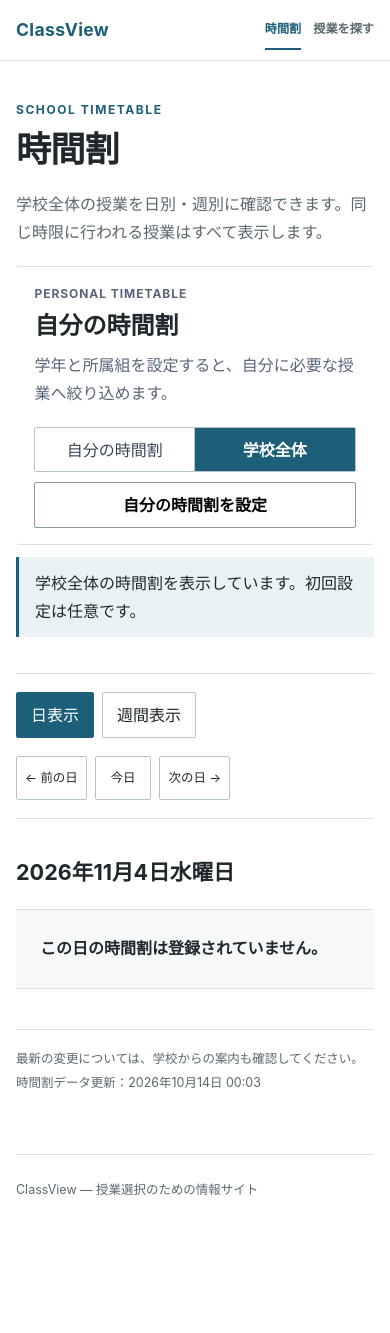
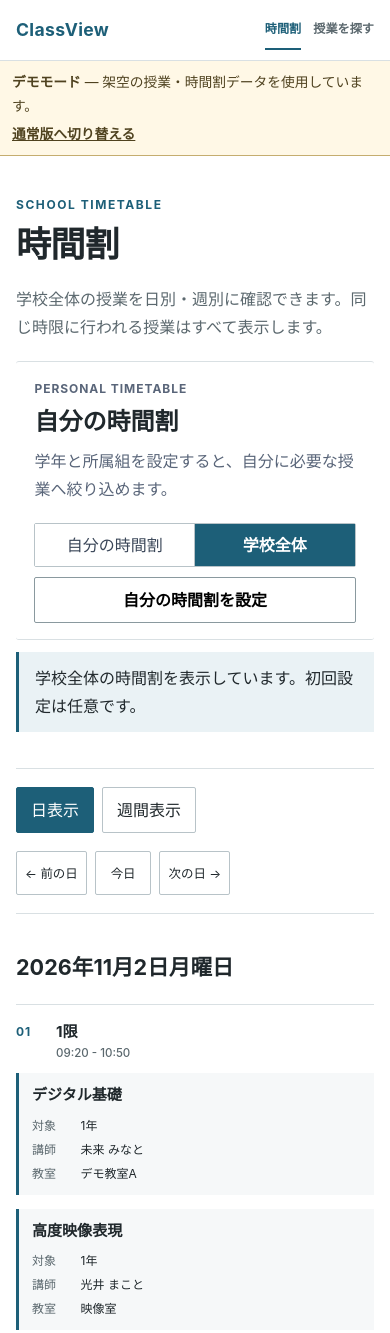
Before and after one commit to rara2g4/ClassView, a plain HTML site: page index.html in a window 390 px wide. Shown: the top 1333 px of the page. Before the commit the page ends 1237 px from the top, so only its background shows below. Drawn offline with Linux system fonts and the light colour scheme.

Commit message:
feat: add full personal timetable demo environment

```diff
--- a/css/style.css
+++ b/css/style.css
@@ -14,6 +14,28 @@
 }
 
 /* Personal timetable */
+.demo-mode-banner {
+  border-bottom: 1px solid #c5ad6f;
+  background: #fff8e6;
+  color: #4f421f;
+}
+
+.demo-mode-banner__inner {
+  display: flex;
+  width: min(100% - 40px, var(--content-width));
+  min-height: 44px;
+  align-items: center;
+  justify-content: space-between;
+  gap: 16px;
+  margin: 0 auto;
+  font-size: .86rem;
+}
+
+.demo-mode-banner p { margin: 0; }
+.demo-mode-banner a { color: inherit; font-weight: 650; }
+.demo-mode-entry { margin: .65rem 0 0; text-align: right; font-size: .82rem; }
+.demo-mode-entry a { color: var(--color-accent); }
+
 .personal-timetable-controls {
   display: flex;
   align-items: center;
@@ -146,6 +168,8 @@
 .personal-conflict-dialog__actions { display: flex; justify-content: flex-end; gap: 8px; margin-top: 22px; }
 
 @media (max-width: 760px) {
+  .demo-mode-banner__inner { width: min(100% - 24px, var(--content-width)); align-items: flex-start; flex-direction: column; gap: 4px; padding: 9px 0; }
+  .demo-mode-entry { padding: 0 12px; text-align: left; }
   .personal-timetable-controls { align-items: stretch; flex-direction: column; border-inline: 0; }
   .personal-timetable-controls__actions { align-items: stretch; flex-direction: column; }
   .personal-mode-switch { display: grid; grid-template-columns: 1fr 1fr; }
--- /dev/null
+++ b/data/demo/courses.json
@@ -0,0 +1,24 @@
+{
+  "courses": [
+    { "id": "demo-digital-foundations", "title": "デジタル基礎", "summary": "デモ用の必修授業です。", "category": "基礎", "grade": "1年", "academicYear": "2026", "instructor": "未来 みなと", "courseType": "必修", "credits": 2, "classStyle": "講義・演習" },
+    { "id": "demo-communication-basics", "title": "コミュニケーション基礎", "summary": "デモ用の必修授業です。", "category": "基礎", "grade": "1年", "academicYear": "2026", "instructor": "青葉 つむぎ", "courseType": "必修", "credits": 1, "classStyle": "演習" },
+    { "id": "demo-visual-design", "title": "ビジュアルデザイン", "summary": "架空のデザイン演習です。", "category": "デザイン", "grade": "1年", "academicYear": "2026", "instructor": "虹野 いろは", "courseType": "選択", "credits": 2, "classStyle": "演習" },
+    { "id": "demo-game-prototyping", "title": "ゲームプロトタイピング", "summary": "架空のゲーム制作演習です。", "category": "ゲーム", "grade": "1年", "academicYear": "2026", "instructor": "星見 レン", "courseType": "選択", "credits": 2, "classStyle": "演習" },
+    { "id": "demo-cross-media", "title": "クロスメディア制作", "summary": "複数曜日を占有する競合確認用の架空授業です。", "category": "制作", "grade": "1年", "academicYear": "2026", "instructor": "湊川 すい", "courseType": "選択", "credits": 2, "classStyle": "制作" },
+    { "id": "demo-long-title", "title": "地域課題を発見しデジタル表現で解決するプロジェクト演習", "summary": "長い授業名の表示確認用です。", "category": "プロジェクト", "grade": "1年", "academicYear": "2026", "instructor": "朝凪 ひかり", "courseType": "選択", "credits": 2, "classStyle": "プロジェクト" },
+    { "id": "demo-web-creative", "title": "Webクリエイティブ", "summary": "架空のWeb制作演習です。", "category": "Web", "grade": "1年", "academicYear": "2026", "instructor": "空野 あお", "courseType": "選択", "credits": 2, "classStyle": "演習" },
+    { "id": "demo-elective-required", "title": "選択必修クリエイティブ演習", "summary": "選択必修表示の確認用です。", "category": "制作", "grade": "1年", "academicYear": "2026", "instructor": "森丘 かなで", "courseType": "選択必修", "credits": 2, "classStyle": "演習" },
+    { "id": "demo-type-unconfirmed", "title": "メディア研究", "summary": "授業区分未確認の表示確認用です。", "category": "研究", "grade": "1年", "academicYear": "2026", "instructor": "白波 しおり", "courseType": null, "credits": null, "classStyle": "講義" },
+    { "id": "demo-required-overlap", "title": "高度映像表現", "summary": "必修との競合確認用の架空授業です。", "category": "映像", "grade": "1年", "academicYear": "2026", "instructor": "光井 まこと", "courseType": "選択", "credits": 2, "classStyle": "演習" },
+    { "id": "demo-homeroom-one", "title": "1組制作ゼミ", "summary": "1年1組だけを対象とする架空授業です。", "category": "ゼミ", "grade": "1年", "academicYear": "2026", "instructor": "一ノ瀬 まい", "courseType": "選択", "credits": 1, "classStyle": "ゼミ" },
+    { "id": "demo-homeroom-two", "title": "2組制作ゼミ", "summary": "1年2組だけを対象とする架空授業です。", "category": "ゼミ", "grade": "1年", "academicYear": "2026", "instructor": "二階堂 りつ", "courseType": "選択", "credits": 1, "classStyle": "ゼミ" },
+    { "id": "demo-grade-two-required", "title": "メディア応用", "summary": "2年生向けの架空必修授業です。", "category": "メディア", "grade": "2年", "academicYear": "2026", "instructor": "月島 えん", "courseType": "必修", "credits": 2, "classStyle": "講義・演習" },
+    { "id": "demo-grade-two-elective", "title": "モーションデザイン", "summary": "2年生向けの架空選択授業です。", "category": "映像", "grade": "2年", "academicYear": "2026", "instructor": "風見 くるみ", "courseType": "選択", "credits": 2, "classStyle": "演習" },
+    { "id": "demo-grade-two-one", "title": "2年1組専門演習", "summary": "2年1組向けの架空授業です。", "category": "専門", "grade": "2年", "academicYear": "2026", "instructor": "緑川 なお", "courseType": "選択", "credits": 1, "classStyle": "演習" },
+    { "id": "demo-grade-two-two", "title": "2年2組専門演習", "summary": "2年2組向けの架空授業です。", "category": "専門", "grade": "2年", "academicYear": "2026", "instructor": "橙山 みかん", "courseType": "選択", "credits": 1, "classStyle": "演習" },
+    { "id": "demo-grade-three-required", "title": "卒業制作", "summary": "3年生向けの架空必修授業です。", "category": "制作", "grade": "3年", "academicYear": "2026", "instructor": "桜庭 かなめ", "courseType": "必修", "credits": 4, "classStyle": "制作" },
+    { "id": "demo-grade-three-elective", "title": "AI表現研究", "summary": "3年生向けの架空選択授業です。", "category": "AI", "grade": "3年", "academicYear": "2026", "instructor": "天城 こはく", "courseType": "選択", "credits": 2, "classStyle": "研究" },
+    { "id": "demo-grade-three-one", "title": "3年1組研究ゼミ", "summary": "3年1組向けの架空授業です。", "category": "ゼミ", "grade": "3年", "academicYear": "2026", "instructor": "水瀬 みお", "courseType": "選択", "credits": 1, "classStyle": "ゼミ" },
+    { "id": "demo-grade-three-two", "title": "3年2組研究ゼミ", "summary": "3年2組向けの架空授業です。", "category": "ゼミ", "grade": "3年", "academicYear": "2026", "instructor": "紫藤 ゆかり", "courseType": "選択", "credits": 1, "classStyle": "ゼミ" }
+  ]
+}
--- /dev/null
+++ b/data/demo/timetable/2026-11.json
@@ -0,0 +1,44 @@
+{
+  "schemaVersion": 1,
+  "yearMonth": "2026-11",
+  "days": {
+    "2026-11-02": [
+      { "entryId": "tt-0000000000000001", "period": 1, "courseId": "demo-digital-foundations", "subjectRaw": "デジタル基礎", "subjectName": "デジタル基礎", "subjectBaseName": "デジタル基礎", "courseVariantTags": [], "grades": [1], "gradeRaw": "1", "groupTags": [], "homeroomIds": [], "instructors": ["未来 みなと"], "rooms": ["デモ教室A"], "kind": "class", "status": "confirmed" },
+      { "entryId": "tt-0000000000000002", "period": 2, "courseId": "demo-digital-foundations", "subjectRaw": "デジタル基礎", "subjectName": "デジタル基礎", "subjectBaseName": "デジタル基礎", "courseVariantTags": [], "grades": [1], "gradeRaw": "1", "groupTags": [], "homeroomIds": [], "instructors": ["未来 みなと"], "rooms": ["デモ教室A"], "kind": "class", "status": "confirmed" },
+      { "entryId": "tt-0000000000000003", "period": 1, "courseId": "demo-required-overlap", "subjectRaw": "高度映像表現", "subjectName": "高度映像表現", "subjectBaseName": "高度映像表現", "courseVariantTags": [], "grades": [1], "gradeRaw": "1", "groupTags": [], "homeroomIds": [], "instructors": ["光井 まこと"], "rooms": ["映像室"], "kind": "class", "status": "confirmed" },
+      { "entryId": "tt-0000000000000004", "period": 3, "courseId": "demo-visual-design", "subjectRaw": "ビジュアルデザイン", "subjectName": "ビジュアルデザイン", "subjectBaseName": "ビジュアルデザイン", "courseVariantTags": [], "grades": [1], "gradeRaw": "1", "groupTags": [], "homeroomIds": [], "instructors": ["虹野 いろは"], "rooms": ["デザイン室"], "kind": "class", "status": "confirmed" },
+      { "entryId": "tt-0000000000000005", "period": 3, "courseId": "demo-cross-media", "subjectRaw": "クロスメディア制作", "subjectName": "クロスメディア制作", "subjectBaseName": "クロスメディア制作", "courseVariantTags": [], "grades": [1], "gradeRaw": "1", "groupTags": [], "homeroomIds": [], "instructors": ["湊川 すい"], "rooms": ["制作室"], "kind": "class", "status": "confirmed" },
+      { "entryId": "tt-0000000000000006", "period": 3, "courseId": "demo-long-title", "subjectRaw": "地域課題を発見しデジタル表現で解決するプロジェクト演習", "subjectName": "地域課題を発見しデジタル表現で解決するプロジェクト演習", "subjectBaseName": "地域課題を発見しデジタル表現で解決するプロジェクト演習", "courseVariantTags": [], "grades": [1], "gradeRaw": "1", "groupTags": [], "homeroomIds": [], "instructors": ["朝凪 ひかり"], "rooms": ["プロジェクト室"], "kind": "class", "status": "confirmed" },
+      { "entryId": "tt-0000000000000007", "period": 3, "courseId": "demo-elective-required", "subjectRaw": "選択必修クリエイティブ演習", "subjectName": "選択必修クリエイティブ演習", "subjectBaseName": "選択必修クリエイティブ演習", "courseVariantTags": [], "grades": [1], "gradeRaw": "1", "groupTags": [], "homeroomIds": [], "instructors": ["森丘 かなで"], "rooms": ["デモ教室B"], "kind": "class", "status": "confirmed" },
+      { "entryId": "tt-0000000000000008", "period": 3, "courseId": "demo-type-unconfirmed", "subjectRaw": "メディア研究", "subjectName": "メディア研究", "subjectBaseName": "メディア研究", "courseVariantTags": [], "grades": [1], "gradeRaw": "1", "groupTags": [], "homeroomIds": [], "instructors": ["白波 しおり"], "rooms": ["講義室"], "kind": "class", "status": "confirmed" },
+      { "entryId": "tt-0000000000000009", "period": 3, "courseId": "demo-web-creative", "subjectRaw": "Webクリエイティブ", "subjectName": "Webクリエイティブ", "subjectBaseName": "Webクリエイティブ", "courseVariantTags": [], "grades": [1], "gradeRaw": "1", "groupTags": [], "homeroomIds": [], "instructors": ["空野 あお"], "rooms": ["PC室"], "kind": "class", "status": "confirmed" },
+      { "entryId": "tt-000000000000000a", "period": 3, "courseId": "demo-homeroom-one", "subjectRaw": "1組制作ゼミ", "subjectName": "1組制作ゼミ", "subjectBaseName": "1組制作ゼミ", "courseVariantTags": [], "grades": [1], "gradeRaw": "1", "groupTags": [], "homeroomIds": ["demo-grade1-1"], "instructors": ["一ノ瀬 まい"], "rooms": ["ゼミ室1"], "kind": "class", "status": "confirmed" },
+      { "entryId": "tt-000000000000000b", "period": 3, "courseId": "demo-homeroom-two", "subjectRaw": "2組制作ゼミ", "subjectName": "2組制作ゼミ", "subjectBaseName": "2組制作ゼミ", "courseVariantTags": [], "grades": [1], "gradeRaw": "1", "groupTags": [], "homeroomIds": ["demo-grade1-2"], "instructors": ["二階堂 りつ"], "rooms": ["ゼミ室2"], "kind": "class", "status": "confirmed" },
+      { "entryId": "tt-000000000000000c", "period": 4, "courseId": "demo-grade-two-required", "subjectRaw": "メディア応用", "subjectName": "メディア応用", "subjectBaseName": "メディア応用", "courseVariantTags": [], "grades": [2], "gradeRaw": "2", "groupTags": [], "homeroomIds": [], "instructors": ["月島 えん"], "rooms": ["メディア室"], "kind": "class", "status": "confirmed" },
+      { "entryId": "tt-000000000000000d", "period": 4, "courseId": "demo-grade-two-elective", "subjectRaw": "モーションデザイン", "subjectName": "モーションデザイン", "subjectBaseName": "モーションデザイン", "courseVariantTags": [], "grades": [2], "gradeRaw": "2", "groupTags": [], "homeroomIds": [], "instructors": ["風見 くるみ"], "rooms": ["映像室"], "kind": "class", "status": "confirmed" }
+    ],
+    "2026-11-03": [
+      { "entryId": "tt-000000000000000e", "period": 1, "courseId": "demo-communication-basics", "subjectRaw": "コミュニケーション基礎", "subjectName": "コミュニケーション基礎", "subjectBaseName": "コミュニケーション基礎", "courseVariantTags": [], "grades": [1], "gradeRaw": "1", "groupTags": [], "homeroomIds": [], "instructors": ["青葉 つむぎ"], "rooms": ["講義室"], "kind": "class", "status": "confirmed" },
+      { "entryId": "tt-000000000000000f", "period": 2, "courseId": "demo-game-prototyping", "subjectRaw": "ゲームプロトタイピング", "subjectName": "ゲームプロトタイピング", "subjectBaseName": "ゲームプロトタイピング", "courseVariantTags": [], "grades": [1], "gradeRaw": "1", "groupTags": [], "homeroomIds": [], "instructors": ["星見 レン"], "rooms": ["ゲームラボ"], "kind": "class", "status": "confirmed" },
+      { "entryId": "tt-0000000000000010", "period": 2, "courseId": "demo-cross-media", "subjectRaw": "クロスメディア制作", "subjectName": "クロスメディア制作", "subjectBaseName": "クロスメディア制作", "courseVariantTags": [], "grades": [1], "gradeRaw": "1", "groupTags": [], "homeroomIds": [], "instructors": ["湊川 すい"], "rooms": ["制作室"], "kind": "class", "status": "confirmed" },
+      { "entryId": "tt-0000000000000011", "period": 3, "courseId": "demo-grade-two-required", "subjectRaw": "メディア応用", "subjectName": "メディア応用", "subjectBaseName": "メディア応用", "courseVariantTags": [], "grades": [2], "gradeRaw": "2", "groupTags": [], "homeroomIds": [], "instructors": ["月島 えん"], "rooms": ["メディア室"], "kind": "class", "status": "confirmed" },
+      { "entryId": "tt-0000000000000012", "period": 4, "courseId": "demo-grade-two-one", "subjectRaw": "2年1組専門演習", "subjectName": "2年1組専門演習", "subjectBaseName": "2年1組専門演習", "courseVariantTags": [], "grades": [2], "gradeRaw": "2", "groupTags": [], "homeroomIds": ["demo-grade2-1"], "instructors": ["緑川 なお"], "rooms": ["専門室1"], "kind": "class", "status": "confirmed" },
+      { "entryId": "tt-0000000000000013", "period": 4, "courseId": "demo-grade-two-two", "subjectRaw": "2年2組専門演習", "subjectName": "2年2組専門演習", "subjectBaseName": "2年2組専門演習", "courseVariantTags": [], "grades": [2], "gradeRaw": "2", "groupTags": [], "homeroomIds": ["demo-grade2-2"], "instructors": ["橙山 みかん"], "rooms": ["専門室2"], "kind": "class", "status": "confirmed" }
+    ],
+    "2026-11-04": [
+      { "entryId": "tt-0000000000000014", "period": 1, "courseId": "demo-grade-three-required", "subjectRaw": "卒業制作", "subjectName": "卒業制作", "subjectBaseName": "卒業制作", "courseVariantTags": [], "grades": [3], "gradeRaw": "3", "groupTags": [], "homeroomIds": [], "instructors": ["桜庭 かなめ"], "rooms": ["制作室"], "kind": "class", "status": "confirmed" },
+      { "entryId": "tt-0000000000000015", "period": 2, "courseId": "demo-grade-three-required", "subjectRaw": "卒業制作", "subjectName": "卒業制作", "subjectBaseName": "卒業制作", "courseVariantTags": [], "grades": [3], "gradeRaw": "3", "groupTags": [], "homeroomIds": [], "instructors": ["桜庭 かなめ"], "rooms": ["制作室"], "kind": "class", "status": "confirmed" },
+      { "entryId": "tt-0000000000000016", "period": 3, "courseId": "demo-grade-three-elective", "subjectRaw": "AI表現研究", "subjectName": "AI表現研究", "subjectBaseName": "AI表現研究", "courseVariantTags": [], "grades": [3], "gradeRaw": "3", "groupTags": [], "homeroomIds": [], "instructors": ["天城 こはく"], "rooms": ["AIラボ"], "kind": "class", "status": "confirmed" },
+      { "entryId": "tt-0000000000000017", "period": 3, "courseId": "demo-grade-three-one", "subjectRaw": "3年1組研究ゼミ", "subjectName": "3年1組研究ゼミ", "subjectBaseName": "3年1組研究ゼミ", "courseVariantTags": [], "grades": [3], "gradeRaw": "3", "groupTags": [], "homeroomIds": ["demo-grade3-1"], "instructors": ["水瀬 みお"], "rooms": ["研究室1"], "kind": "class", "status": "confirmed" },
+      { "entryId": "tt-0000000000000018", "period": 3, "courseId": "demo-grade-three-two", "subjectRaw": "3年2組研究ゼミ", "subjectName": "3年2組研究ゼミ", "subjectBaseName": "3年2組研究ゼミ", "courseVariantTags": [], "grades": [3], "gradeRaw": "3", "groupTags": [], "homeroomIds": ["demo-grade3-2"], "instructors": ["紫藤 ゆかり"], "rooms": ["研究室2"], "kind": "class", "status": "confirmed" }
+    ],
+    "2026-11-05": [
+      { "entryId": "tt-0000000000000019", "period": 1, "courseId": "demo-web-creative", "subjectRaw": "Webクリエイティブ", "subjectName": "Webクリエイティブ", "subjectBaseName": "Webクリエイティブ", "courseVariantTags": [], "grades": [1], "gradeRaw": "1", "groupTags": [], "homeroomIds": [], "instructors": ["空野 あお"], "rooms": ["PC室"], "kind": "class", "status": "confirmed" },
+      { "entryId": "tt-000000000000001a", "period": 2, "courseId": "demo-homeroom-one", "subjectRaw": "1組制作ゼミ", "subjectName": "1組制作ゼミ", "subjectBaseName": "1組制作ゼミ", "courseVariantTags": [], "grades": [1], "gradeRaw": "1", "groupTags": [], "homeroomIds": ["demo-grade1-1"], "instructors": ["一ノ瀬 まい"], "rooms": ["ゼミ室1"], "kind": "class", "status": "confirmed" },
+      { "entryId": "tt-000000000000001b", "period": 2, "courseId": "demo-homeroom-two", "subjectRaw": "2組制作ゼミ", "subjectName": "2組制作ゼミ", "subjectBaseName": "2組制作ゼミ", "courseVariantTags": [], "grades": [1], "gradeRaw": "1", "groupTags": [], "homeroomIds": ["demo-grade1-2"], "instructors": ["二階堂 りつ"], "rooms": ["ゼミ室2"], "kind": "class", "status": "confirmed" }
+    ],
+    "2026-11-06": [
+      { "entryId": "tt-000000000000001c", "period": 1, "courseId": null, "subjectRaw": "デモ校全体ガイダンス", "subjectName": "デモ校全体ガイダンス", "subjectBaseName": "デモ校全体ガイダンス", "courseVariantTags": [], "grades": [1, 2, 3], "gradeRaw": "全学年", "groupTags": [], "homeroomIds": [], "instructors": ["デモ校教務"], "rooms": ["ホール"], "kind": "event", "status": "confirmed" }
+    ]
+  }
+}
--- /dev/null
+++ b/data/demo/timetable/periods.json
@@ -0,0 +1,9 @@
+{
+  "schemaVersion": 1,
+  "periods": {
+    "1": { "start": "09:20", "end": "10:50" },
+    "2": { "start": "11:00", "end": "12:30" },
+    "3": { "start": "13:30", "end": "15:00" },
+    "4": { "start": "15:10", "end": "16:40" }
+  }
+}
--- a/data/site-version.json
+++ b/data/site-version.json
@@ -1,4 +1,4 @@
 {
-  "version": "20261103T0700588534922Z",
-  "updatedAt": "2026-11-03T07:00:58Z"
+  "version": "20261104T0446333318070Z",
+  "updatedAt": "2026-11-04T04:46:33Z"
 }
--- a/index.html
+++ b/index.html
@@ -29,6 +29,13 @@
       </div>
     </header>
 
+    <aside id="demo-mode-banner" class="demo-mode-banner" aria-label="デモモード" hidden>
+      <div class="demo-mode-banner__inner">
+        <p><strong>デモモード</strong> — 架空の授業・時間割データを使用しています。</p>
+        <a href="?demo=0">通常版へ切り替える</a>
+      </div>
+    </aside>
+
     <main id="main-content" class="page-shell timetable-page">
       <header class="timetable-header">
         <p class="page-eyebrow">School timetable</p>
@@ -52,6 +59,8 @@
           <button id="personal-settings-button" class="personal-settings-button" type="button">自分の時間割を設定</button>
         </div>
       </section>
+
+      <p class="demo-mode-entry"><a id="demo-mode-link" href="?demo=1">架空データで個人時間割を試す</a></p>
 
       <div id="personal-timetable-status" class="personal-timetable-status" role="status" aria-live="polite"></div>
 
--- a/js/timetable.js
+++ b/js/timetable.js
@@ -10,6 +10,10 @@
     other: "その他",
   };
   const DAY_NAMES = ["日", "月", "火", "水", "木", "金", "土"];
+  // 開発・検証用Pagesではtrue。学生向け正式公開へ切り替える際はfalseにする。
+  const DEMO_DEFAULT_ENABLED = true;
+  const DEMO_PROFILE_STORAGE_KEY = "classview.demo.personalTimetable.profile";
+  const DEMO_DEFAULT_DATE = "2026-11-02";
 
   const pad = (value) => String(value).padStart(2, "0");
 
@@ -135,14 +139,37 @@
       ? `course.html?id=${encodeURIComponent(courseId)}`
       : "";
 
+  const isDemoMode = (search = "", defaultEnabled = DEMO_DEFAULT_ENABLED) => {
+    const params = new URLSearchParams(typeof search === "string" ? search : "");
+    if (params.get("demo") === "1") return true;
+    if (params.get("demo") === "0") return false;
+    return defaultEnabled === true;
+  };
+
+  const createKeyMappedStorage = (storage, sourceKey, targetKey) => {
+    if (!storage || typeof storage.getItem !== "function" || typeof storage.setItem !== "function") {
+      return storage;
+    }
+    const mappedKey = (key) => key === sourceKey ? targetKey : key;
+    return {
+      getItem: (key) => storage.getItem(mappedKey(key)),
+      setItem: (key, value) => storage.setItem(mappedKey(key), value),
+      removeItem: (key) => typeof storage.removeItem === "function"
+        ? storage.removeItem(mappedKey(key))
+        : undefined,
+    };
+  };
+
   const api = {
     addDays,
     compactEntryData,
     courseDetailUrl,
+    createKeyMappedStorage,
     expandedDateKeysForWeek,
     formatDateKey,
     formatGrades,
     kindLabel,
+    isDemoMode,
     monthKey,
     parseCalendarDate,
     startOfWeek,
@@ -153,10 +180,11 @@
 
   if (typeof document === "undefined") return;
 
-  const DATA_ROOT = new URL("./data/timetable/", document.baseURI);
+  const demoMode = isDemoMode(window.location.search);
+  const DATA_ROOT = new URL(demoMode ? "./data/demo/timetable/" : "./data/timetable/", document.baseURI);
   const manifestUrl = new URL("manifest.json", DATA_ROOT);
   const periodsUrl = new URL("periods.json", DATA_ROOT);
-  const coursesUrl = new URL("./data/courses.json", document.baseURI);
+  const coursesUrl = new URL(demoMode ? "./data/demo/courses.json" : "./data/courses.json", document.baseURI);
   const siteVersionUrl = new URL("./data/site-version.json", document.baseURI);
   const personal = global.ClassViewPersonalTimetable;
   const personalUi = global.ClassViewPersonalTimetableUi;
@@ -175,6 +203,8 @@
   const personalProfileSummary = document.querySelector("#personal-profile-summary");
   const personalStatus = document.querySelector("#personal-timetable-status");
   const personalWizardApi = global.ClassViewPersonalTimetableWizard;
+  const demoBanner = document.querySelector("#demo-mode-banner");
+  const demoModeLink = document.querySelector("#demo-mode-link");
 
   const state = {
     mode: "day",
@@ -196,6 +226,7 @@
     activeCandidateSlot: "",
     interactionMessage: "",
     personalWizard: null,
+    demoMode,
   };
 
   const resetMobileWeekExpansion = () => {
@@ -289,7 +320,7 @@
     if (labels.childElementCount) item.append(labels);
 
     const title = element(compact ? "p" : "h4", "timetable-entry__title");
-    const detailUrl = courseDetailUrl(entry.courseId);
+    const detailUrl = state.demoMode ? "" : courseDetailUrl(entry.courseId);
     if (detailUrl) {
       const link = element("a", "timetable-entry__link", entry.subjectName || "授業");
       link.href = detailUrl;
@@ -320,7 +351,7 @@
   const createMobileWeekEntry = (entry) => {
     const data = compactEntryData(entry);
     const item = element("article", "timetable-mobile-entry");
-    const detailUrl = courseDetailUrl(data.courseId);
+    const detailUrl = state.demoMode ? "" : courseDetailUrl(data.courseId);
     const compact = element(
       detailUrl ? "a" : "div",
       `timetable-mobile-entry__compact${detailUrl ? " timetable-mobile-entry__compact--link" : ""}`,
@@ -676,7 +707,8 @@
   const initialDate = () => {
     const params = new URLSearchParams(window.location.search);
     const parsed = parseCalendarDate(params.get("date"));
-    return parsed || fromDate(new Date());
+    if (parsed) return parsed;
+    return demoMode ? parseCalendarDate(DEMO_DEFAULT_DATE) : fromDate(new Date());
   };
 
   const initialMode = () => {
@@ -743,6 +775,9 @@
   });
 
   const initialize = async () => {
+    if (demoBanner) demoBanner.hidden = !demoMode;
+    if (demoModeLink) demoModeLink.closest(".demo-mode-entry").hidden = demoMode;
+    document.body.classList.toggle("is-demo-mode", demoMode);
     state.selectedDate = initialDate();
     state.mode = initialMode();
     updateNavigationLabels();
@@ -768,9 +803,11 @@
         personal.flattenTimetableDays(monthly?.days),
       );
       const storageResult = personal.resolveBrowserStorage(global);
-      state.profileStorage = storageResult.storage;
+      state.profileStorage = demoMode
+        ? createKeyMappedStorage(storageResult.storage, personal.STORAGE_KEY, DEMO_PROFILE_STORAGE_KEY)
+        : storageResult.storage;
       state.profileLoad = storageResult.status === "ready"
-        ? personal.loadProfile(storageResult.storage, { homerooms: manifest.homerooms })
+        ? personal.loadProfile(state.profileStorage, { homerooms: manifest.homerooms })
         : { status: "unavailable", profile: null, error: storageResult.error };
       if (state.profileLoad.status === "migrated") {
         const migrationSave = personal.saveProfile(state.profileStorage, state.profileLoad.profile);
```
Also changed, not shown: timetable.html (+9 -0 lines), tools/course-importer/tests/test_personal_timetable_demo.js (added, +107 -0 lines), tools/course-importer/tests/test_public_timetable.js (+27 -1 lines), data/demo/timetable/manifest.json (added), 7 other files.
